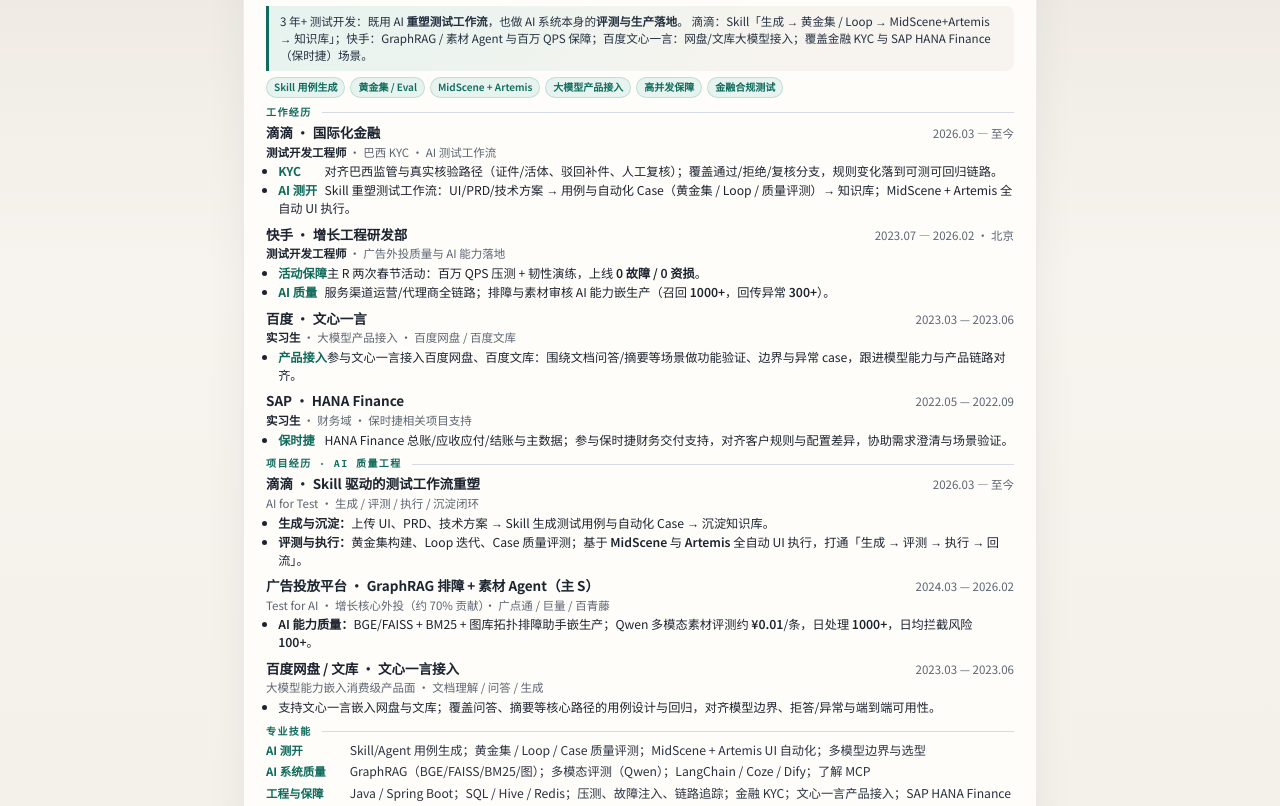
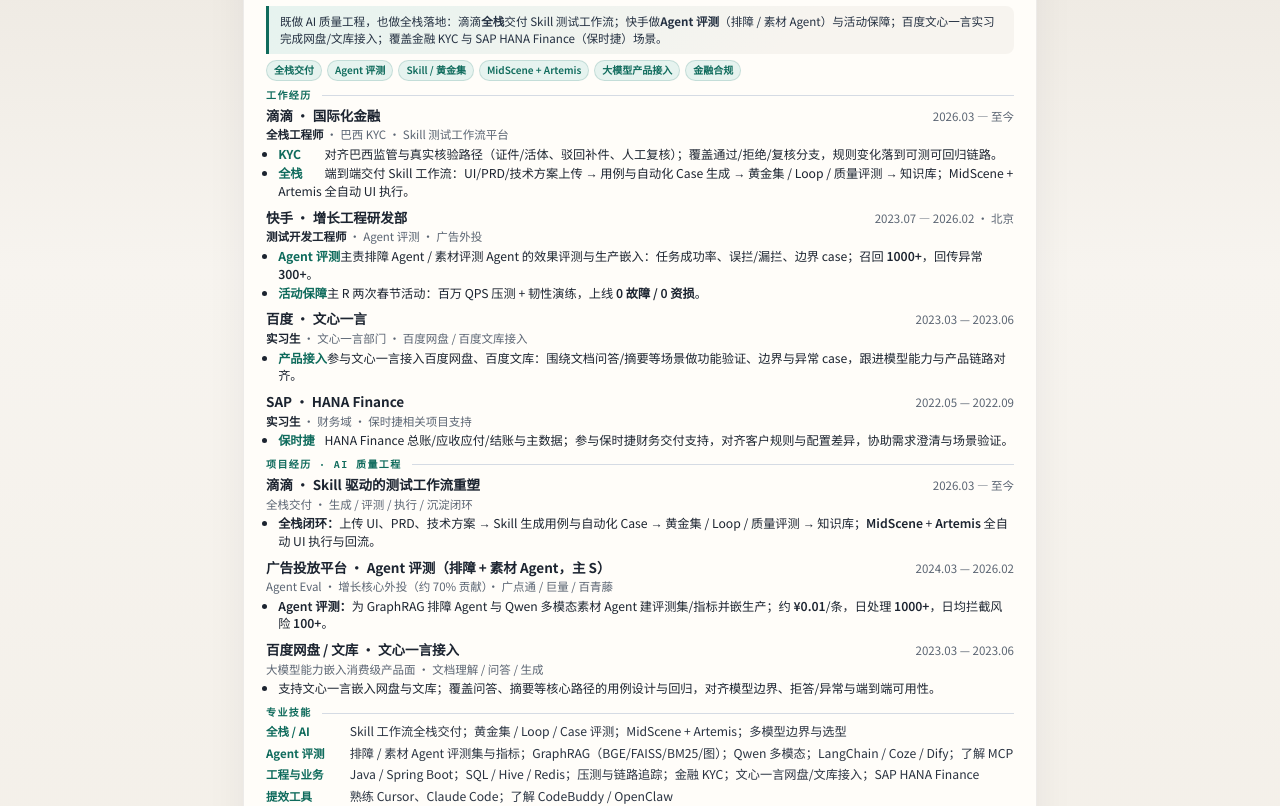
Before and after one commit to hexingxiang/hex, a plain HTML site: page resume.html in a window 1280 px wide. Shown: the part 155-961 px from the top of the page. Drawn offline with Linux system fonts and the light colour scheme.

Commit message:
feat: 调整滴滴全栈、快手 Agent 评测与百度文心接入表述
滴滴职衔改为全栈工程师并强化 Skill 平台端到端交付；
快手经历与项目改为 Agent 评测主线；百度保持文心一言网盘/文库接入。

Co-authored-by: hexingxiang <hexingxiang@users.noreply.github.com>

```diff
--- a/resume.html
+++ b/resume.html
@@ -140,16 +140,15 @@
     </header>
 
     <p class="summary">
-      3 年+ 测试开发：既用 AI <strong>重塑测试工作流</strong>，也做 AI 系统本身的<strong>评测与生产落地</strong>。
-      滴滴：Skill「生成 → 黄金集 / Loop → MidScene+Artemis → 知识库」；快手：GraphRAG / 素材 Agent 与百万 QPS 保障；百度文心一言：网盘/文库大模型接入；覆盖金融 KYC 与 SAP HANA Finance（保时捷）场景。
+      既做 AI 质量工程，也做全栈落地：滴滴<strong>全栈</strong>交付 Skill 测试工作流；快手做<strong>Agent 评测</strong>（排障 / 素材 Agent）与活动保障；百度文心一言实习完成网盘/文库接入；覆盖金融 KYC 与 SAP HANA Finance（保时捷）场景。
     </p>
     <div class="chips">
-      <i>Skill 用例生成</i>
-      <i>黄金集 / Eval</i>
+      <i>全栈交付</i>
+      <i>Agent 评测</i>
+      <i>Skill / 黄金集</i>
       <i>MidScene + Artemis</i>
       <i>大模型产品接入</i>
-      <i>高并发保障</i>
-      <i>金融合规测试</i>
+      <i>金融合规</i>
     </div>
 
     <section>
@@ -159,10 +158,10 @@
           <div class="org">滴滴 · 国际化金融</div>
           <div class="meta">2026.03 — 至今</div>
         </div>
-        <div class="sub"><b>测试开发工程师</b> · 巴西 KYC · AI 测试工作流</div>
+        <div class="sub"><b>全栈工程师</b> · 巴西 KYC · Skill 测试工作流平台</div>
         <ul>
           <li><span class="label">KYC</span>对齐巴西监管与真实核验路径（证件/活体、驳回补件、人工复核）；覆盖通过/拒绝/复核分支，规则变化落到可测可回归链路。</li>
-          <li><span class="label">AI 测开</span>Skill 重塑测试工作流：UI/PRD/技术方案 → 用例与自动化 Case（黄金集 / Loop / 质量评测）→ 知识库；MidScene + Artemis 全自动 UI 执行。</li>
+          <li><span class="label">全栈</span>端到端交付 Skill 工作流：UI/PRD/技术方案上传 → 用例与自动化 Case 生成 → 黄金集 / Loop / 质量评测 → 知识库；MidScene + Artemis 全自动 UI 执行。</li>
         </ul>
       </div>
       <div class="job">
@@ -170,10 +169,10 @@
           <div class="org">快手 · 增长工程研发部</div>
           <div class="meta">2023.07 — 2026.02 · 北京</div>
         </div>
-        <div class="sub"><b>测试开发工程师</b> · 广告外投质量与 AI 能力落地</div>
+        <div class="sub"><b>测试开发工程师</b> · Agent 评测 · 广告外投</div>
         <ul>
+          <li><span class="label">Agent 评测</span>主责排障 Agent / 素材评测 Agent 的效果评测与生产嵌入：任务成功率、误拦/漏拦、边界 case；召回 <strong>1000+</strong>，回传异常 <strong>300+</strong>。</li>
           <li><span class="label">活动保障</span>主 R 两次春节活动：百万 QPS 压测 + 韧性演练，上线 <strong>0 故障 / 0 资损</strong>。</li>
-          <li><span class="label">AI 质量</span>服务渠道运营/代理商全链路；排障与素材审核 AI 能力嵌生产（召回 <strong>1000+</strong>，回传异常 <strong>300+</strong>）。</li>
         </ul>
       </div>
       <div class="job">
@@ -181,7 +180,7 @@
           <div class="org">百度 · 文心一言</div>
           <div class="meta">2023.03 — 2023.06</div>
         </div>
-        <div class="sub"><b>实习生</b> · 大模型产品接入 · 百度网盘 / 百度文库</div>
+        <div class="sub"><b>实习生</b> · 文心一言部门 · 百度网盘 / 百度文库接入</div>
         <ul>
           <li><span class="label">产品接入</span>参与文心一言接入百度网盘、百度文库：围绕文档问答/摘要等场景做功能验证、边界与异常 case，跟进模型能力与产品链路对齐。</li>
         </ul>
@@ -205,20 +204,19 @@
           <div class="org">滴滴 · Skill 驱动的测试工作流重塑</div>
           <div class="meta">2026.03 — 至今</div>
         </div>
-        <div class="sub">AI for Test · 生成 / 评测 / 执行 / 沉淀闭环</div>
+        <div class="sub">全栈交付 · 生成 / 评测 / 执行 / 沉淀闭环</div>
         <ul>
-          <li><strong>生成与沉淀：</strong>上传 UI、PRD、技术方案 → Skill 生成测试用例与自动化 Case → 沉淀知识库。</li>
-          <li><strong>评测与执行：</strong>黄金集构建、Loop 迭代、Case 质量评测；基于 <strong>MidScene</strong> 与 <strong>Artemis</strong> 全自动 UI 执行，打通「生成 → 评测 → 执行 → 回流」。</li>
+          <li><strong>全栈闭环：</strong>上传 UI、PRD、技术方案 → Skill 生成用例与自动化 Case → 黄金集 / Loop / 质量评测 → 知识库；<strong>MidScene</strong> + <strong>Artemis</strong> 全自动 UI 执行与回流。</li>
         </ul>
       </div>
       <div class="proj">
         <div class="row">
-          <div class="org">广告投放平台 · GraphRAG 排障 + 素材 Agent（主 S）</div>
+          <div class="org">广告投放平台 · Agent 评测（排障 + 素材 Agent，主 S）</div>
           <div class="meta">2024.03 — 2026.02</div>
         </div>
-        <div class="sub">Test for AI · 增长核心外投（约 70% 贡献）· 广点通 / 巨量 / 百青藤</div>
+        <div class="sub">Agent Eval · 增长核心外投（约 70% 贡献）· 广点通 / 巨量 / 百青藤</div>
         <ul>
-          <li><strong>AI 能力质量：</strong>BGE/FAISS + BM25 + 图库拓扑排障助手嵌生产；Qwen 多模态素材评测约 <strong>¥0.01</strong>/条，日处理 <strong>1000+</strong>，日均拦截风险 <strong>100+</strong>。</li>
+          <li><strong>Agent 评测：</strong>为 GraphRAG 排障 Agent 与 Qwen 多模态素材 Agent 建评测集/指标并嵌生产；约 <strong>¥0.01</strong>/条，日处理 <strong>1000+</strong>，日均拦截风险 <strong>100+</strong>。</li>
         </ul>
       </div>
       <div class="proj">
@@ -236,9 +234,9 @@
     <section>
       <h2>专业技能</h2>
       <div class="skills">
-        <p><span class="k">AI 测开</span><span class="v">Skill/Agent 用例生成；黄金集 / Loop / Case 质量评测；MidScene + Artemis UI 自动化；多模型边界与选型</span></p>
-        <p><span class="k">AI 系统质量</span><span class="v">GraphRAG（BGE/FAISS/BM25/图）；多模态评测（Qwen）；LangChain / Coze / Dify；了解 MCP</span></p>
-        <p><span class="k">工程与保障</span><span class="v">Java / Spring Boot；SQL / Hive / Redis；压测、故障注入、链路追踪；金融 KYC；文心一言产品接入；SAP HANA Finance</span></p>
+        <p><span class="k">全栈 / AI</span><span class="v">Skill 工作流全栈交付；黄金集 / Loop / Case 评测；MidScene + Artemis；多模型边界与选型</span></p>
+        <p><span class="k">Agent 评测</span><span class="v">排障 / 素材 Agent 评测集与指标；GraphRAG（BGE/FAISS/BM25/图）；Qwen 多模态；LangChain / Coze / Dify；了解 MCP</span></p>
+        <p><span class="k">工程与业务</span><span class="v">Java / Spring Boot；SQL / Hive / Redis；压测与链路追踪；金融 KYC；文心一言网盘/文库接入；SAP HANA Finance</span></p>
         <p><span class="k">提效工具</span><span class="v">熟练 Cursor、Claude Code；了解 CodeBuddy / OpenClaw</span></p>
       </div>
     </section>
```
Also changed, not shown: 3 other files.
